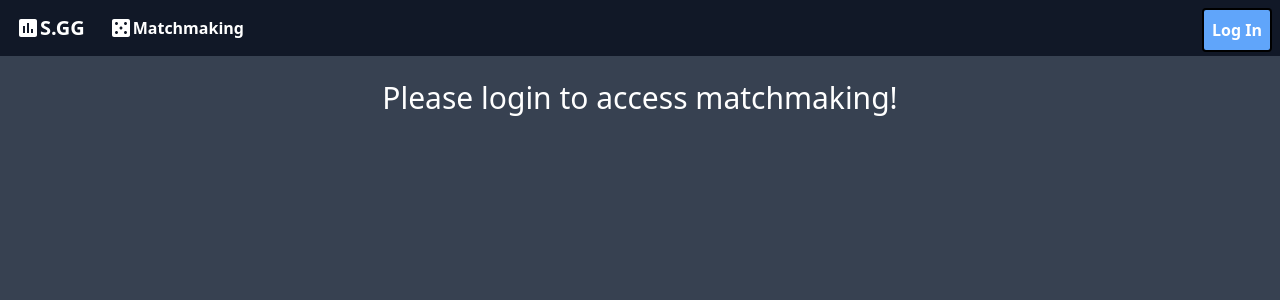
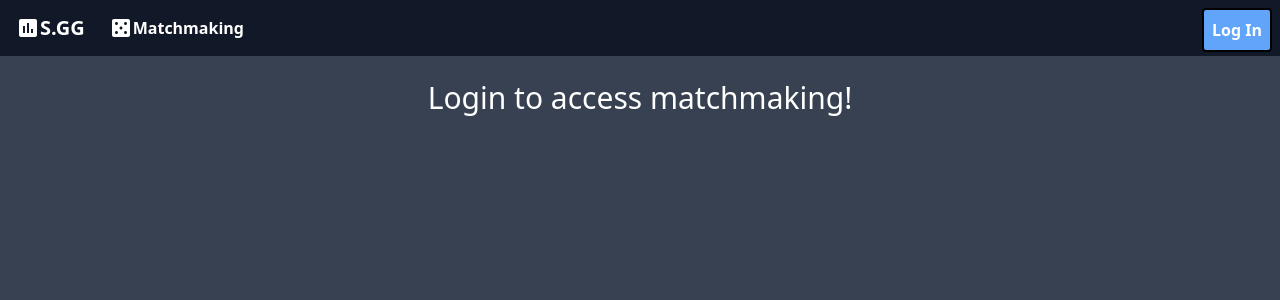
Before and after one commit to SachinDevelopment/sgg, a React (Create React App) app: page /lol/matchmaking in a window 1280 px wide. Shown: the top 300 px of the page. Built offline with nearby package versions, Linux system fonts and the light colour scheme; no server answers; what tailwind-gradient-mask-image would draw is missing.

Commit message:
Update index.jsx

```diff
--- a/src/components/Randomizer/index.jsx
+++ b/src/components/Randomizer/index.jsx
@@ -80,11 +80,12 @@ const Randomizer = ({ socket, available, currentUser }) => {
     }
 
     setSelected([...selected, a]);
+    socket.emit("selectedUpdate", [...selected, a]);
   };
 
   if(!user) {
     return <div className="flex text-center text-3xl pt-6 justify-center">
-      <h1 >Please login to access matchmaking!</h1>
+      <h1 >Login to access matchmaking!</h1>
       </div>
   }
 
```
